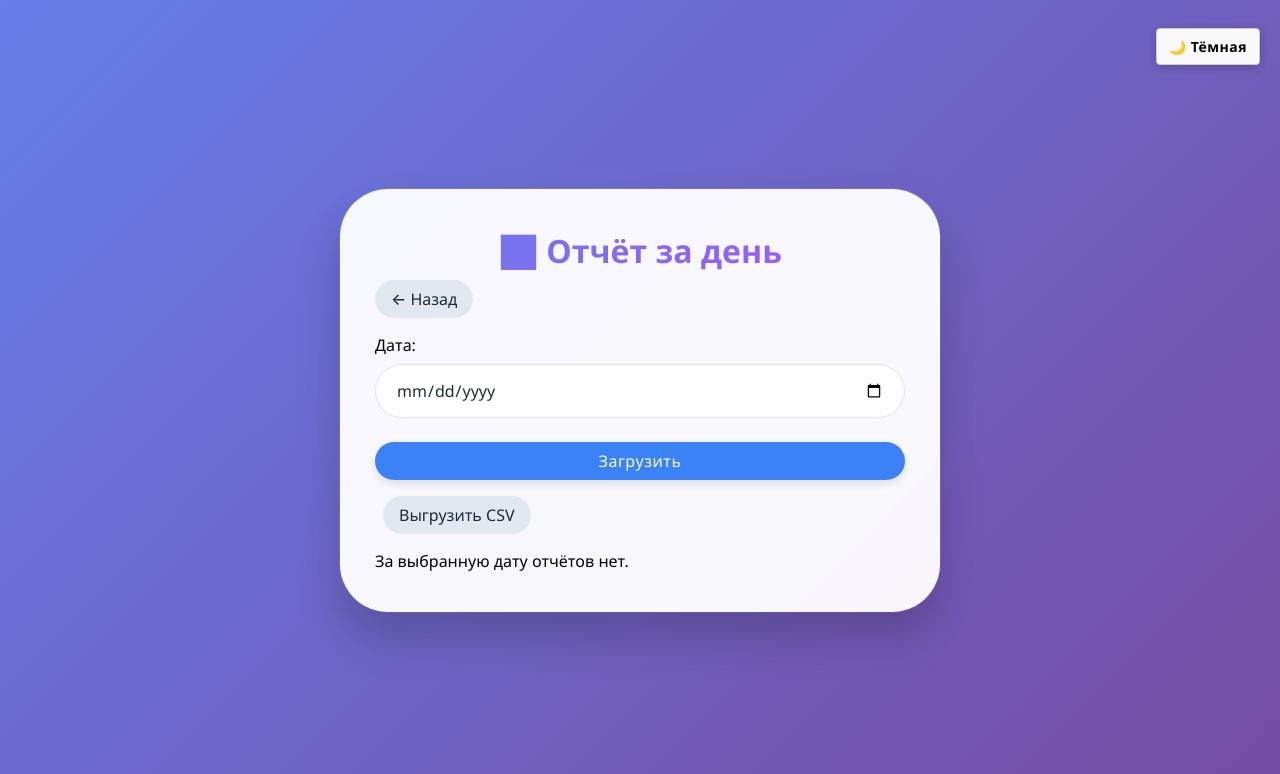
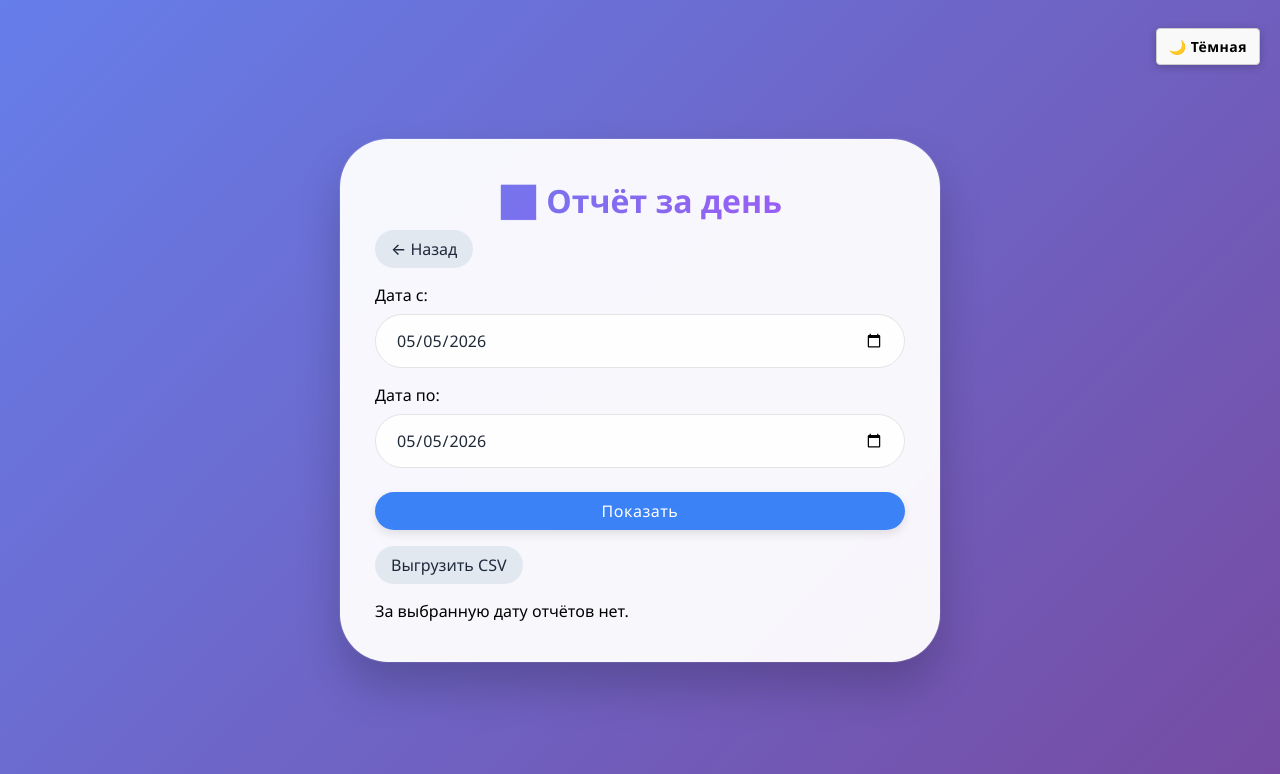
Before and after one commit to jansavitskiy/WunderWorkers, a Flask app: page /admin/daily_report in a window 1280 px wide. Shown: the top 774 px of the page. Run offline with Flask 3, Linux system fonts and the light colour scheme; the visitor is signed in with stand-in values (Sample User, id 1).

Commit message:
Update daily_report.html

```diff
--- a/templates/daily_report.html
+++ b/templates/daily_report.html
@@ -10,10 +10,12 @@
     <a href="{{ url_for('admin_panel') }}" class="btn-secondary">← Назад</a>
 
     <form method="GET" style="margin: 1rem 0;">
-        <label for="reportDate">Дата: </label>
-        <input type="date" id="reportDate" name="date" value="{{ today }}">
-        <button type="submit" class="btn-primary">Загрузить</button>
-        <a href="{{ url_for('export_daily_report', date=today) }}" class="btn-secondary" style="margin-left: 8px;">
+        <label>Дата с:</label>
+        <input type="date" name="date_from" value="{{ date_from }}">
+        <label>Дата по:</label>
+        <input type="date" name="date_to" value="{{ date_to }}">
+        <button type="submit" class="btn-primary">Показать</button>
+        <a href="{{ url_for('export_daily_report', date_from=date_from, date_to=date_to) }}" class="btn-secondary">
             Выгрузить CSV
         </a>
     </form>
```
